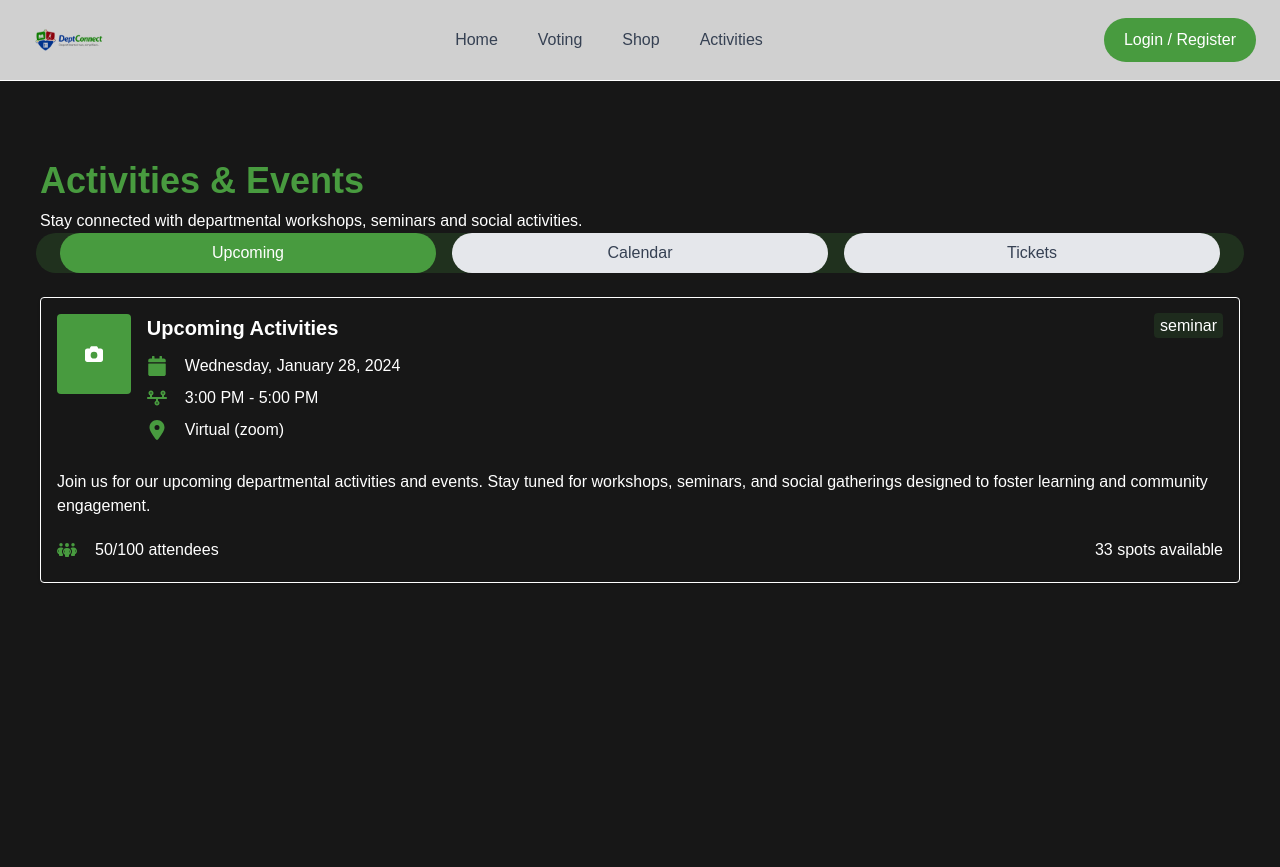
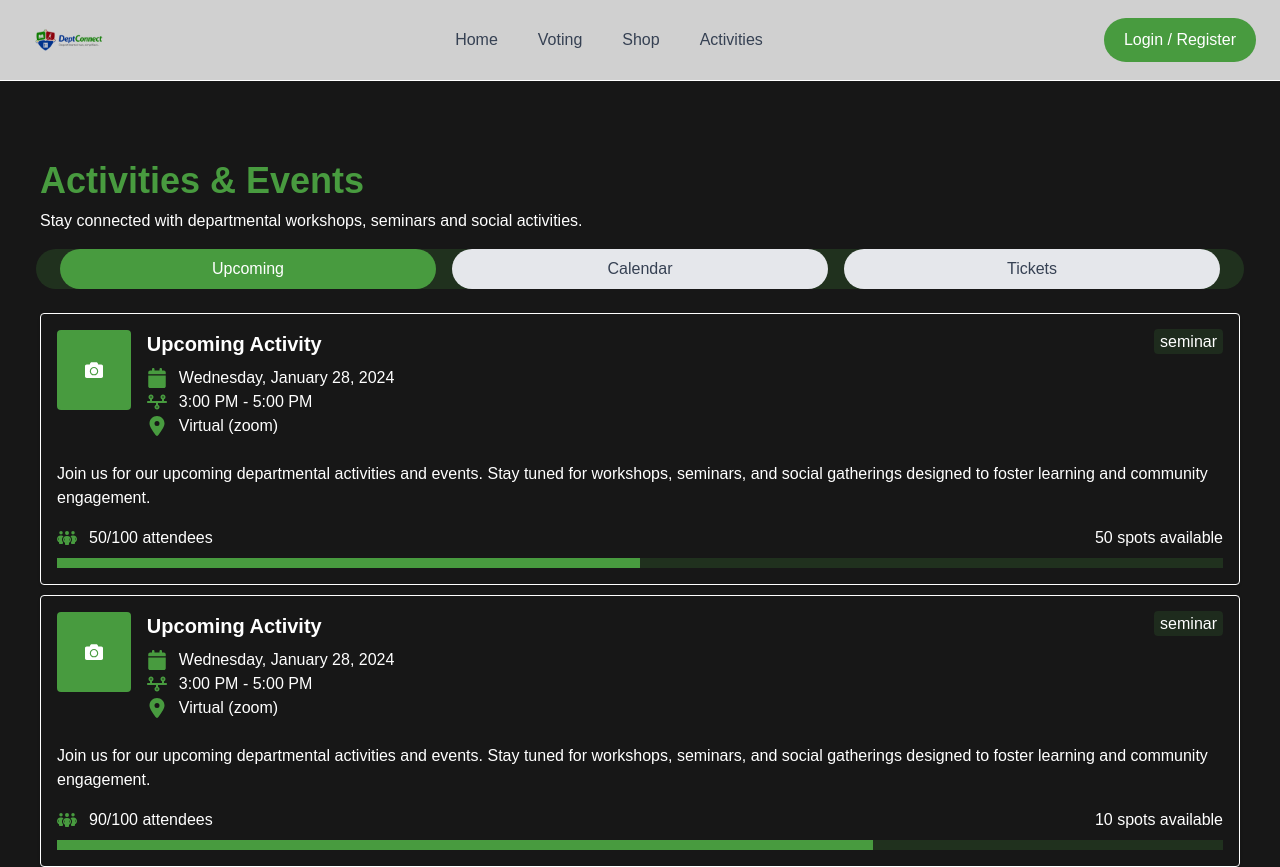
Before and after one commit to Dialawilson/deptconnect, a Next.js app: page /activities in a window 1280 px wide. Before the commit the page ends 800 px from the top, so only its background shows below. Built offline with nearby package versions, Linux system fonts and the light colour scheme.

Commit message:
activity card

```diff
--- /dev/null
+++ b/src/app/activities/activiteCard.tsx
@@ -0,0 +1,93 @@
+import {
+  FaCalendar,
+  FaTimeline,
+  FaLocationDot,
+  FaPeopleGroup,
+} from "react-icons/fa6";
+
+interface ActivityCardProps {
+  title: string;
+  date: string;
+  time: string;
+  location: string;
+  category: string;
+  description: string;
+  attendees: number;
+  capacity: number;
+  progress: number;
+  icon: React.ComponentType<{ size: number; className: string }>;
+}
+
+export default function ActivityCard({
+  title ,
+  date,
+  time,
+  location,
+  category,
+  description,
+  attendees,
+  capacity,
+  progress,
+  icon: Icon,
+}: ActivityCardProps) {
+  const spotsLeft = capacity - attendees;
+
+  return (
+    <div className="border p-4 rounded shadow">
+      <div className="flex">
+        <div className="bg-[#489B3F] h-20 w-20 rounded flex items-center justify-center mr-4">
+          {Icon && <Icon size={50} className="text-white p-4" />}
+        </div>
+
+        <div className="flex justify-between gap-4 w-full">
+          <div>
+            <h2 className="text-xl font-bold mb-2">{title}</h2>
+
+            <div className="flex gap-1 items-center">
+              <FaCalendar size={20} className="text-[#489B3F] mr-2" />
+              <span>{date}</span>
+            </div>
+
+            <div className="flex gap-1 items-center">
+              <FaTimeline size={20} className="text-[#489B3F] mr-2" />
+              <span>{time}</span>
+            </div>
+
+            <div className="flex gap-1 items-center">
+              <FaLocationDot size={20} className="text-[#489B3F] mr-2" />
+              <span>{location}</span>
+            </div>
+          </div>
+
+          <div>
+            <span className="bg-[#489B3F]/15 rounded py-1 px-1.5">
+              {category}
+            </span>
+          </div>
+        </div>
+      </div>
+
+      <p className="mt-6">{description}</p>
+
+      <div className="mt-4 flex justify-between items-center">
+        <div className="flex gap-1 items-center">
+          <FaPeopleGroup size={20} className="text-[#489B3F] mr-2" />
+          <span>
+            {attendees}/{capacity} attendees
+          </span>
+        </div>
+        <span>{spotsLeft} spots available</span>
+      </div>
+
+      <div className="bg-[#489B3F]/20 w-full mt-2">
+        <div
+          style={{
+            width: `${progress}%`,
+            background: "#489B3F",
+            height: "10px",
+          }}
+        />
+      </div>
+    </div>
+  );
+}
--- a/src/app/activities/page.tsx
+++ b/src/app/activities/page.tsx
@@ -1,10 +1,11 @@
 "use client";
 import { useState } from "react";
-import { FaCalendar } from "react-icons/fa";
-import { FaCamera, FaTimeline, FaLocationDot, FaPeopleGroup } from "react-icons/fa6";
+import { FaCamera } from "react-icons/fa";
+import ActivityCard from "./activiteCard";
 
 export default function ActivitiesPage() {
   const [activities, setActivities] = useState("upcoming");
+//
   return (
     <>
       <h1 className="font-extrabold text-4xl px-10 pt-20 text-[#489B3F]">
@@ -14,7 +15,7 @@ export default function ActivitiesPage() {
         Stay connected with departmental workshops, seminars and social
         activities.
       </p>
-      <div className="items-center rounded-3xl justify-content mx-9 bg-[#489B3F]/20  px-6 ">
+      <div className="items-center rounded-3xl mt-4 justify-content mx-9 bg-[#489B3F]/20  px-6 ">
         <div className="flex justify-center gap-4 mb-6 w-full">
           <button
             onClick={() => setActivities("upcoming")}
@@ -37,63 +38,33 @@ export default function ActivitiesPage() {
         </div>
       </div>
 
-      <div className="px-10">
+      <div className="md:px-10  flex flex-col gap-2.5">
         {activities === "upcoming" && (
-          <div className="border p-4  rounded shadow ">
-            <div className="flex">
-              <div className="bg-[#489B3F] h-20 w-20 rounded flex items-center justify-center mr-4">
-                <FaCamera size={50} className="text-white p-4" />
-                {/* <FaViadeo size={50} className="text-white p-4"/> */}
-              </div>
-              <div className="flex justify-between gap-4 w-full">
-                <div className="">
-                  <h2 className="text-xl font-bold mb-2">
-                    Upcoming Activities
-                  </h2>
-                  <div className="flex gap-1 items-center">
-                    <FaCalendar size={20} className="text-[#489B3F] mr-2" />
-                    <span className="py-1 px-1.5">
-                      Wednesday, January 28, 2024
-                    </span>
-                  </div>
-                  {/* time */}
-                  <div className="flex gap-1 items-center">
-                    <FaTimeline size={20} className="text-[#489B3F] mr-2" />
-                    <span className="py-1 px-1.5">
-                      3:00 PM - 5:00 PM
-                    </span>
-                  </div>
-                    {/* location */}
-                    <div className="flex gap-1 items-center">
-                    <FaLocationDot size={20} className="text-[#489B3F] mr-2" />
-                    <span className="py-1 px-1.5">
-                      Virtual (zoom)
-                    </span>
-                  </div>
-                </div>
-                <div>
-                  <span className="bg-[#489B3F]/15 rounded py-1 px-1.5">
-                    seminar
-                  </span>
-                </div>
-              </div>
-            </div>
+            <>
+          <ActivityCard
+                      title="Upcoming Activity"
+                      date="Wednesday, January 28, 2024"
+                      time="3:00 PM - 5:00 PM"
+                      location="Virtual (zoom)"
+                      category="seminar"
+                      description="Join us for our upcoming departmental activities and events. Stay tuned for workshops, seminars, and social gatherings designed to foster learning and community engagement."
+                      attendees={50}
+                      capacity={100}
+                      progress={50}
+                      icon={FaCamera }          />
 
-            <p className="mt-6">
-              Join us for our upcoming departmental activities and events. Stay
-              tuned for workshops, seminars, and social gatherings designed to
-              foster learning and community engagement.
-            </p>
-            <div className="mt-4 flex justify-between items-center">
-                <div className="flex gap-1 items-center ">
-                    <FaPeopleGroup size={20} className="text-[#489B3F] mr-2 " />
-                    <span className="py-1 px-1.5">
-                      50/100 attendees
-                    </span>
-                </div>
-                    <span>33 spots available</span>
-            </div>
-          </div>
+                    <ActivityCard
+                      title="Upcoming Activity"
+                      date="Wednesday, January 28, 2024"
+                      time="3:00 PM - 5:00 PM"
+                      location="Virtual (zoom)"
+                      category="seminar"
+                      description="Join us for our upcoming departmental activities and events. Stay tuned for workshops, seminars, and social gatherings designed to foster learning and community engagement."
+                      attendees={90}
+                      capacity={100}
+                      progress={70}
+                      icon={FaCamera }          />
+        </>
         )}
         {activities === "calender" && (
           <div className=" border p-4 rounded shadow ">
```
